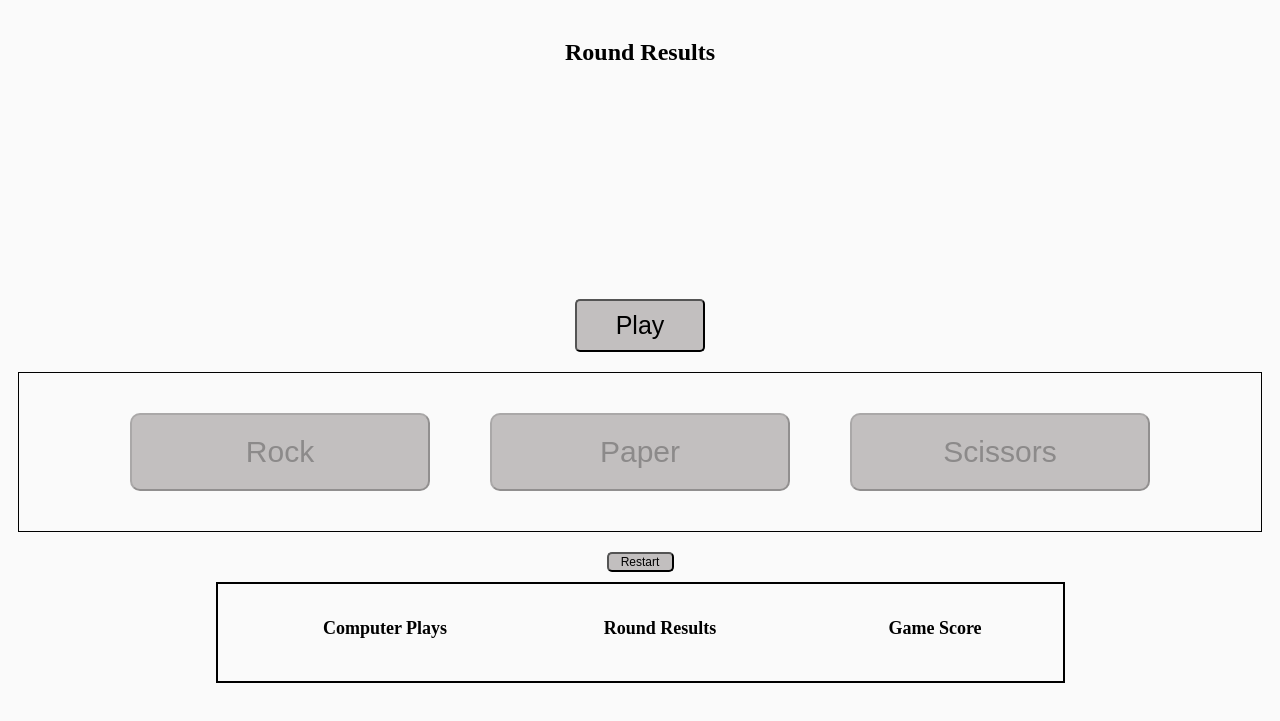
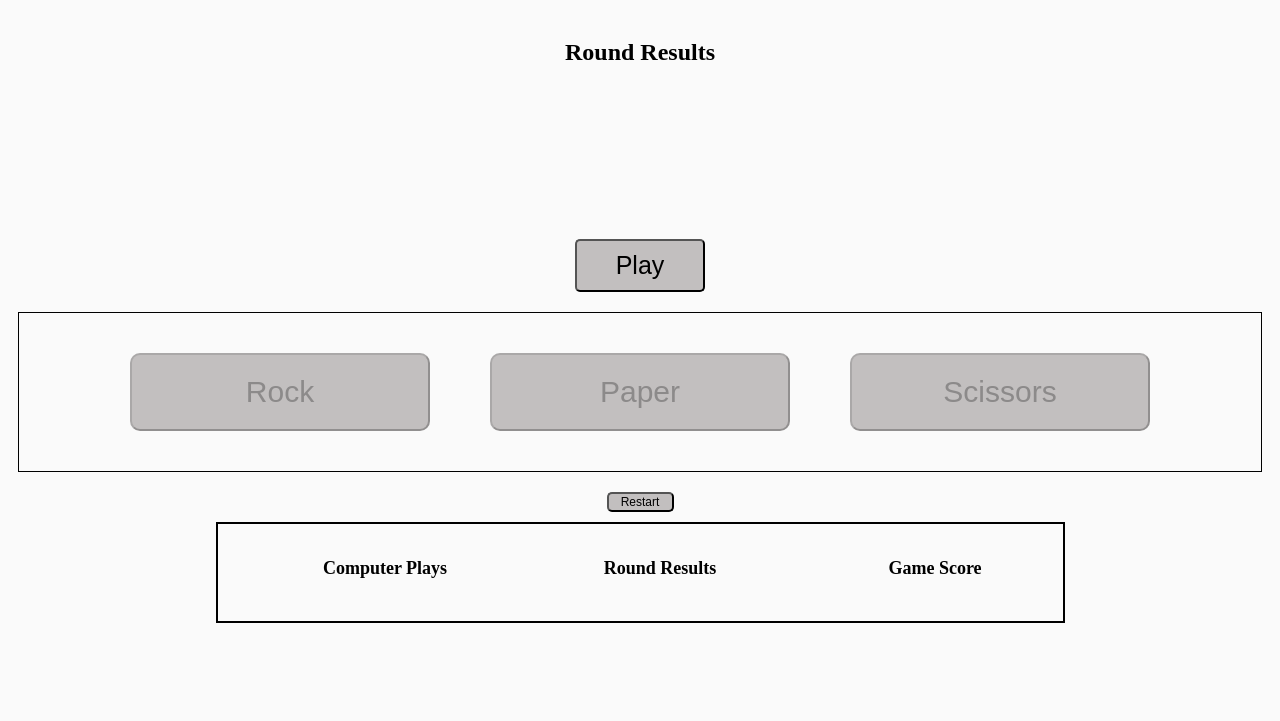
Before and after one commit to chad-m-carlson/rock-paper-scissors, a plain HTML site: page index.html in a window 1280 px wide. Both pictures are taken after a click on the button "Restart". Shown: the part 69-790 px from the top of the page. Drawn offline with Linux system fonts and the light colour scheme.

Commit message:
fixed tally height

```diff
--- a/style.css
+++ b/style.css
@@ -117,7 +117,7 @@ li {
     line-height: 1.2em;
 }
 .tally {
-    height: 270px;
+    height: 210px;
     display: inline-block;
 }
 .players{
```
